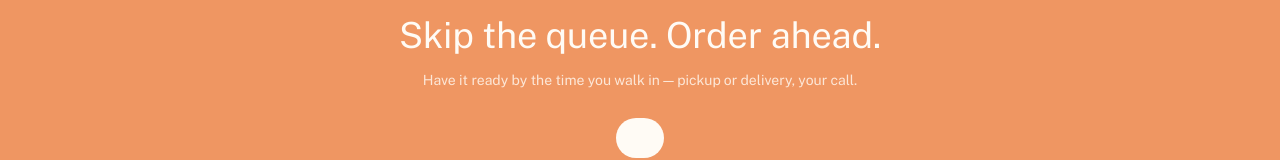
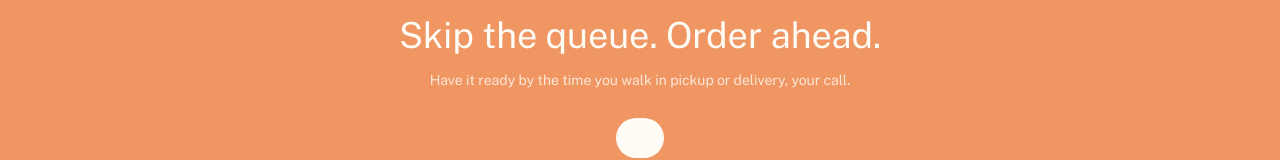
Before and after one commit to Joshuakibwage/ember-and-bean, a Next.js app: page / in a window 1280 px wide. Shown: the part 2476-2636 px from the top of the page. Built offline with nearby package versions, Linux system fonts and the light colour scheme; no server answers; the database is empty; a web font is replaced by a local one.

Commit message:
feat: add call to action section

```diff
--- a/components/sections/CallToAction.tsx
+++ b/components/sections/CallToAction.tsx
@@ -14,7 +14,7 @@ const CallToAction = () => {
           Skip the queue. Order ahead.
         </h2>
         <p className="mt-3 max-w-md text-sm text-primary-foreground/80">
-          Have it ready by the time you walk in — pickup or delivery, your call.
+          Have it ready by the time you walk in pickup or delivery, your call.
         </p>
         <Button
           size="lg"
```
